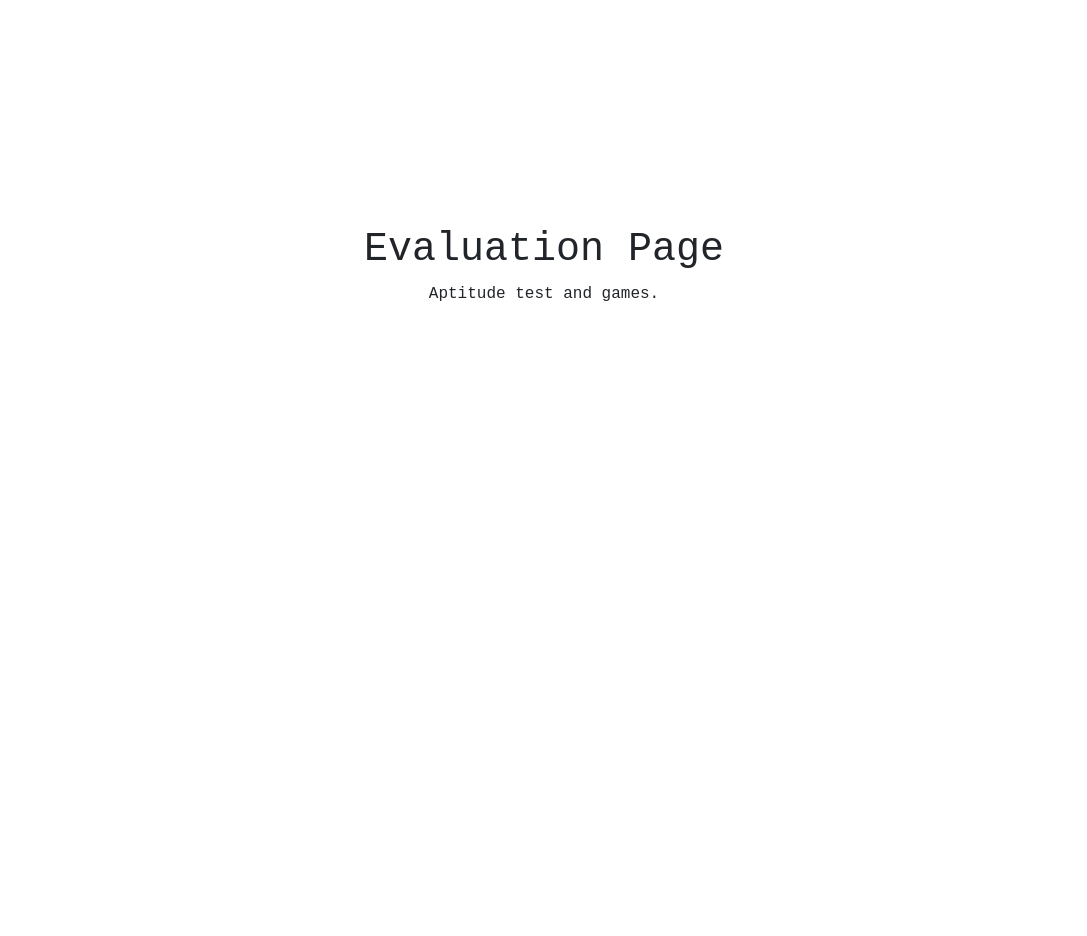
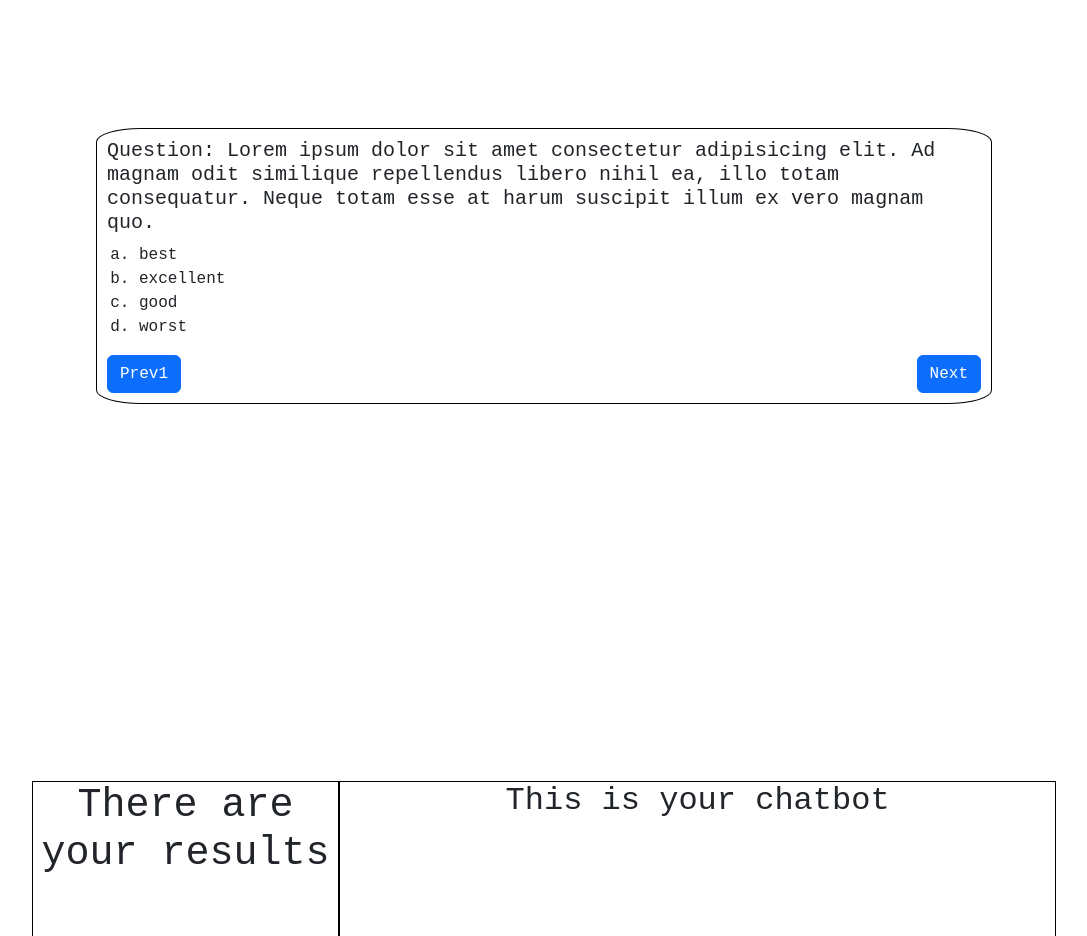
Before and after one commit to Phoenix1192/SIH_Proj, a React (Create React App) app: page / in a window 1280 px wide. Shown: the part 2520-3456 px from the top of the page, without its empty margins (96-1183 px from the left). Built offline with nearby package versions, Linux system fonts and the light colour scheme.

Commit message:
3rd and 4th

```diff
--- a/src/App.css
+++ b/src/App.css
@@ -1,4 +1,3 @@
-
 .App {
   text-align: center;
 }
@@ -26,9 +25,10 @@
 }
 
 .wholebox {
-  &::-webkit-scrollbar{
+  &::-webkit-scrollbar {
     display: none;
-}
+  }
+
   overflow-y: scroll;
   scroll-behavior: smooth;
   scroll-snap-type: y mandatory;
@@ -43,6 +43,15 @@
   color: #61dafb;
 }
 
+.dabba {
+  width: 70%;
+  height: 60%;
+  margin: auto;
+  border: 1px solid #000;
+  border-radius: 5%;
+  padding: 10px;
+}
+
 .one-page-container {
   display: flex;
   flex-direction: column;
@@ -52,6 +61,41 @@
   text-align: center;
 }
 
+.question-container {
+  display: flex;
+  flex-direction: column;
+  min-height: 100vh;
+}
+
+.navi {
+  display: flex;
+  flex-direction: row;
+}
+
+.rig {
+  margin-left: auto;
+}
+
+.final {
+  width: 80%;
+  display: flex;
+  flex-direction: row;
+  height: calc(80vh - 70px);
+}
+
+.lefte {
+  border: 1px solid black;
+  display: inline-block;
+  width: 30%;
+  height: 100%;
+}
+
+.righte {
+  display: inline-block;
+  border: 1px solid black;
+  width: 70%;
+  height: 100%;
+}
 
 @keyframes App-logo-spin {
   from {
--- a/src/components/CarouselComponent.css
+++ b/src/components/CarouselComponent.css
@@ -9,13 +9,17 @@
     flex-direction: column;
     background-color: #21598a;
     border-radius: 5%;
+    overflow: hidden;
     color: #fff;
     padding: 5% 15%;
 }
 
 .carousel-control-prev:hover,
 .carousel-control-next:hover {
-  background-color: rgba(0, 0, 0, 0.3); /* Adjust the hover background color if needed */
+  background-color: rgba(0, 0, 0, 0.3); /* Adjust the hover background color if
+  needed */
+  overflow: inherit;
+  /* border-radius: 5%; */
 }
 
 .content{
--- /dev/null
+++ b/src/components/Options.css
@@ -0,0 +1,6 @@
+.opt{
+    align-self: left;
+}
+.opt > li{
+    text-align: left;
+}
--- /dev/null
+++ b/src/components/Options.jsx
@@ -0,0 +1,13 @@
+import React from 'react'
+import "./Options.css"
+function Options({options}) {
+    return (
+        <ol className="opt" type="a">
+          {options.map((option, index) => (
+            <li key={index}>{option}</li>
+          ))}
+        </ol>
+      );
+}
+
+export default Options
--- a/src/pages/page3.jsx
+++ b/src/pages/page3.jsx
@@ -1,12 +1,32 @@
-import React from 'react'
+import React from "react";
+import Options from "../components/Options";
+import { useState } from "react";
 
 function Page3(props) {
-    return (
-        <div className="one-page-container" id="EvaluationPage">
-          <h1>{props.mess}</h1>
-          {"Aptitude test and games."}
+  const [count, setCount] = useState(1);
+  return (
+    <div className="question-container" id="EvaluationPage">
+      <div className="dabba">
+        {/* <Question></Question> */}
+        <h5 style={{ textAlign: "left" }}>
+          Question: Lorem ipsum dolor sit amet consectetur adipisicing elit. Ad
+          magnam odit similique repellendus libero nihil ea, illo totam
+          consequatur. Neque totam esse at harum suscipit illum ex vero magnam
+          quo.
+        </h5>
+        <Options options={["best","excellent", "good", "worst"]}></Options>
+        <div className="navi">
+        {count !== 0 && <button onClick={()=>{setCount(count-1)}}type="button" className="btn btn-primary lef">
+          {"Prev" + count}
+        </button>}
+        {count !== 10 && <button onClick={()=>{setCount(count+1)}}type="button" className="btn btn-primary rig">
+          Next
+        </button>}
         </div>
-      );
+
+      </div>
+    </div>
+  );
 }
 
-export default Page3
+export default Page3;
--- a/src/pages/page4.jsx
+++ b/src/pages/page4.jsx
@@ -3,8 +3,14 @@ import React from 'react'
 function Page4(props) {
     return (
         <div className="one-page-container" id="ResultPage">
-          <h1>{props.mess}</h1>
-          {"graphs and metrices for evaluation"}
+          <div className="final">
+            <div className="lefte">
+              <h1>There are your results</h1>
+            </div>
+            <div className="righte">
+              <h2>This is your chatbot</h2>
+            </div>
+          </div>
         </div>
       );
 }
```
Also changed, not shown: src/components/Question.jsx (added, +9 -0 lines), src/components/Questions.css (added).
